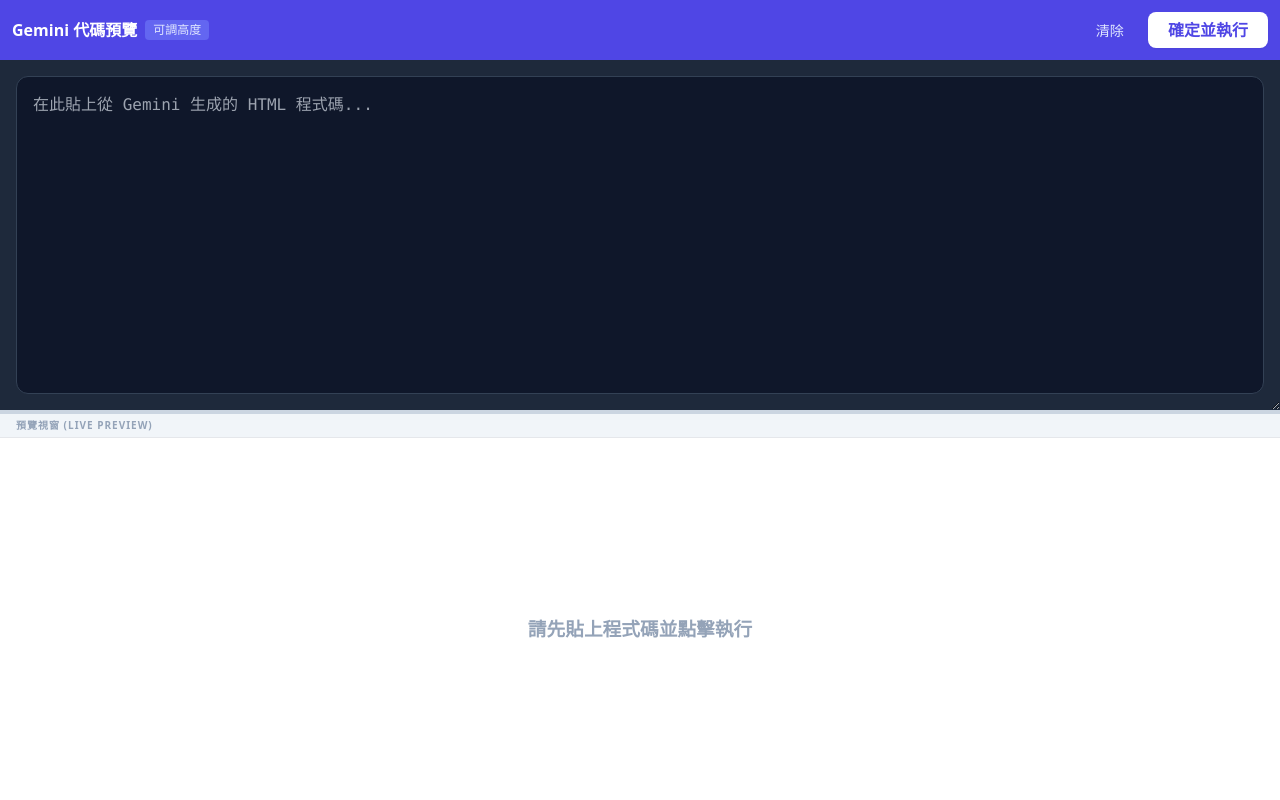
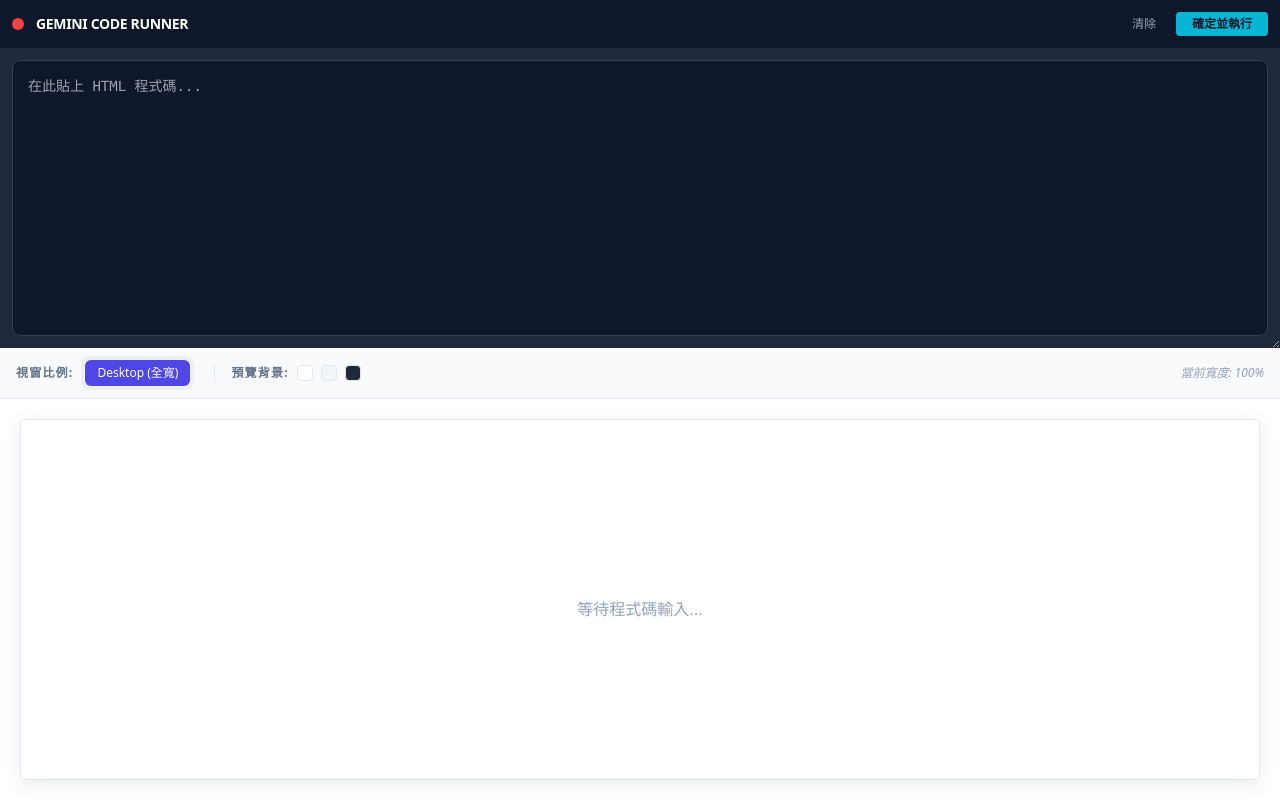
Before and after one commit to lmw-com/code, a plain HTML site: page index.html in a window 1280 px wide. Drawn offline with nearby package versions, Linux system fonts and the light colour scheme.

Commit message:
Add files via upload

```diff
--- a/index.html
+++ b/index.html
@@ -3,129 +3,208 @@
 <head>
     <meta charset="UTF-8">
     <meta name="viewport" content="width=device-width, initial-scale=1.0">
-    <title>Gemini 程式碼即時預覽器 (可調高度版)</title>
+    <title>Gemini 程式碼預覽器 (背景可調版)</title>
     <script src="https://cdn.tailwindcss.com"></script>
     <style>
         body {
-            background-color: #f8fafc;
+            background-color: #f1f5f9;
             height: 100vh;
             display: flex;
             flex-direction: column;
-            overflow: hidden; /* 防止主視窗出現滾動條 */
+            overflow: hidden;
         }
 
-        /* 讓輸入區域容器可以調整垂直高度 */
+        /* 頂部程式碼區：可調整垂直高度 */
         .editor-container {
-            height: 350px; /* 初始預設高度 */
-            min-height: 100px;
-            max-height: 80vh;
-            padding: 1rem;
+            height: 300px;
+            min-height: 80px;
+            max-height: 70vh;
             background-color: #1e293b;
             position: relative;
-            resize: vertical; /* 開啟垂直縮放 */
-            overflow: auto;   /* 必須配合 resize 使用 */
-        }
-
-        .preview-container {
-            flex-grow: 1; /* 自動填滿剩餘空間 */
-            background: white;
-            border-top: 4px solid #cbd5e1;
-            display: flex;
-            flex-direction: column;
+            resize: vertical;
+            overflow: auto;
+            padding: 12px;
+            z-index: 10;
         }
 
         #code-input {
-            font-family: 'Consolas', 'Monaco', 'Courier New', monospace;
+            font-family: 'Fira Code', 'Consolas', monospace;
             width: 100%;
             height: 100%;
             background-color: #0f172a;
-            color: #4ade80;
-            padding: 1rem;
-            border-radius: 0.75rem;
+            color: #a5f3fc;
+            padding: 15px;
+            border-radius: 8px;
             border: 1px solid #334155;
-            resize: none; /* 禁用 textarea 自帶的縮放，改用容器控制 */
+            resize: none;
             outline: none;
+            font-size: 14px;
+            line-height: 1.5;
         }
 
-        #code-input:focus {
-            border-color: #6366f1;
-            box-shadow: 0 0 0 2px rgba(99, 102, 241, 0.2);
+        /* 下半部預覽區 */
+        .preview-wrapper {
+            flex-grow: 1;
+            display: flex;
+            flex-direction: column;
+            background: #ffffff; /* 預設白色 */
+            overflow: hidden;
+            transition: background-color 0.3s ease;
+        }
+
+        .controls-bar {
+            background: #f8fafc;
+            padding: 8px 16px;
+            display: flex;
+            align-items: center;
+            gap: 20px;
+            border-bottom: 1px solid #e2e8f0;
+            font-size: 12px;
+        }
+
+        /* 模擬視窗容器 */
+        .viewport-container {
+            flex-grow: 1;
+            display: flex;
+            justify-content: center;
+            align-items: flex-start;
+            padding: 20px;
+            overflow: auto;
+        }
+
+        .preview-screen {
+            background: white;
+            box-shadow: 0 4px 20px rgba(0, 0, 0, 0.08);
+            width: 100%;
+            height: 100%;
+            border-radius: 4px;
+            overflow: hidden;
+            border: 1px solid #e2e8f0;
         }
 
         iframe {
             width: 100%;
-            flex-grow: 1;
+            height: 100%;
             border: none;
+        }
+
+        .btn-active {
+            background-color: #4f46e5 !important;
+            color: white !important;
+        }
+
+        .color-dot {
+            width: 16px;
+            height: 16px;
+            border-radius: 4px;
+            border: 1px solid #e2e8f0;
+            cursor: pointer;
+            transition: transform 0.2s;
+        }
+        .color-dot:hover {
+            transform: scale(1.2);
         }
     </style>
 </head>
 <body>
 
-    <!-- 頂部控制列 -->
-    <header class="bg-indigo-600 text-white p-3 shadow-md flex justify-between items-center shrink-0">
-        <div class="flex items-center space-x-2">
-            <h1 class="text-base font-bold">Gemini 代碼預覽</h1>
-            <span class="text-xs bg-indigo-500 px-2 py-0.5 rounded text-indigo-100">可調高度</span>
+    <!-- 頂部標頭 -->
+    <header class="bg-slate-900 text-white p-3 flex justify-between items-center shrink-0">
+        <div class="flex items-center gap-3">
+            <div class="w-3 h-3 rounded-full bg-red-500"></div>
+            <h1 class="font-bold text-sm tracking-tight">GEMINI CODE RUNNER</h1>
         </div>
-        <div class="space-x-2">
-            <button onclick="clearCode()" class="text-indigo-100 hover:text-white text-sm px-3 py-1.5 transition">清除</button>
-            <button onclick="renderPreview()" class="bg-white text-indigo-600 hover:bg-gray-100 px-5 py-1.5 rounded-lg font-bold shadow-sm transition">確定並執行</button>
+        <div class="flex gap-2">
+            <button onclick="clearCode()" class="px-3 py-1 text-xs text-slate-400 hover:text-white transition">清除</button>
+            <button onclick="renderPreview()" class="bg-cyan-500 hover:bg-cyan-400 text-slate-900 px-4 py-1 rounded font-bold text-xs transition">確定並執行</button>
         </div>
     </header>
 
-    <!-- 程式碼輸入區 (可透過右下角拖拽調整高度) -->
+    <!-- 程式碼輸入區 -->
     <div class="editor-container">
-        <textarea id="code-input" placeholder="在此貼上從 Gemini 生成的 HTML 程式碼..."></textarea>
+        <textarea id="code-input" placeholder="在此貼上 HTML 程式碼..."></textarea>
     </div>
 
-    <!-- 預覽呈現區 -->
-    <div class="preview-container">
-        <div class="bg-slate-100 px-4 py-1 text-[10px] font-bold text-slate-400 uppercase tracking-widest border-b">
-            預覽視窗 (Live Preview)
+    <!-- 下半部預覽控制與呈現 -->
+    <div class="preview-wrapper" id="preview-wrapper">
+        <div class="controls-bar">
+            <!-- 視窗比例控制 -->
+            <div class="flex items-center gap-2">
+                <span class="font-bold text-slate-500 uppercase tracking-widest">視窗比例:</span>
+                <div class="flex p-1 bg-slate-200/50 rounded-lg">
+                    <button onclick="setViewport('100%', this)" class="btn-active px-3 py-1 rounded-md text-slate-600 transition hover:bg-white">Desktop (全寬)</button>
+                </div>
+            </div>
+
+            <!-- 背景顏色控制 -->
+            <div class="flex items-center gap-2 border-l pl-4 border-slate-200">
+                <span class="font-bold text-slate-500 uppercase tracking-widest">預覽背景:</span>
+                <div class="flex gap-2">
+                    <button onclick="setBg('#ffffff')" class="color-dot bg-white" title="白色"></button>
+                    <button onclick="setBg('#f1f5f9')" class="color-dot bg-slate-100" title="淺灰"></button>
+                    <button onclick="setBg('#1e293b')" class="color-dot bg-slate-800" title="深色"></button>
+                </div>
+            </div>
+
+            <span id="res-indicator" class="text-slate-400 italic ml-auto">當前寬度: 100%</span>
         </div>
-        <iframe id="preview-frame"></iframe>
+
+        <div class="viewport-container">
+            <div id="preview-screen" class="preview-screen">
+                <iframe id="preview-frame"></iframe>
+            </div>
+        </div>
     </div>
 
     <script>
         function renderPreview() {
             const code = document.getElementById('code-input').value;
             const iframe = document.getElementById('preview-frame');
+            const iframeDoc = iframe.contentDocument || iframe.contentWindow.document;
 
             if (!code.trim()) {
-                const emptyMsg = "<html><body style='font-family:sans-serif; display:flex; justify-content:center; align-items:center; height:100vh; color:#94a3b8;'><h3>請先貼上程式碼並點擊執行</h3></body></html>";
-                updateIframe(emptyMsg);
+                iframeDoc.open();
+                iframeDoc.write('<div style="color:#94a3b8; font-family:sans-serif; display:flex; justify-content:center; align-items:center; height:100vh;">等待程式碼輸入...</div>');
+                iframeDoc.close();
                 return;
             }
 
-            updateIframe(code);
-        }
-
-        function updateIframe(content) {
-            const iframe = document.getElementById('preview-frame');
-            const iframeDoc = iframe.contentDocument || iframe.contentWindow.document;
             iframeDoc.open();
-            iframeDoc.write(content);
+            iframeDoc.write(code);
             iframeDoc.close();
         }
 
+        function setViewport(width, btn) {
+            const screen = document.getElementById('preview-screen');
+            const indicator = document.getElementById('res-indicator');
+
+            screen.style.width = width;
+            indicator.innerText = `當前寬度: ${width}`;
+
+            const buttons = btn.parentElement.querySelectorAll('button');
+            buttons.forEach(b => b.classList.remove('btn-active'));
+            btn.classList.add('btn-active');
+        }
+
+        // 新增：設定預覽區域背景色
+        function setBg(color) {
+            document.getElementById('preview-wrapper').style.backgroundColor = color;
+        }
+
         function clearCode() {
-            if (confirm("確定要清除所有內容嗎？")) {
+            if (confirm("確定清除嗎？")) {
                 document.getElementById('code-input').value = '';
-                updateIframe('');
+                renderPreview();
             }
         }
 
-        // 支援快捷鍵 Ctrl+Enter 或 Cmd+Enter 執行
         document.getElementById('code-input').addEventListener('keydown', function(e) {
             if ((e.ctrlKey || e.metaKey) && e.key === 'Enter') {
                 renderPreview();
             }
         });
 
-        // 頁面加載時初始化
-        window.onload = () => {
-            renderPreview();
-        };
+        window.onload = renderPreview;
     </script>
 </body>
 </html>
```
